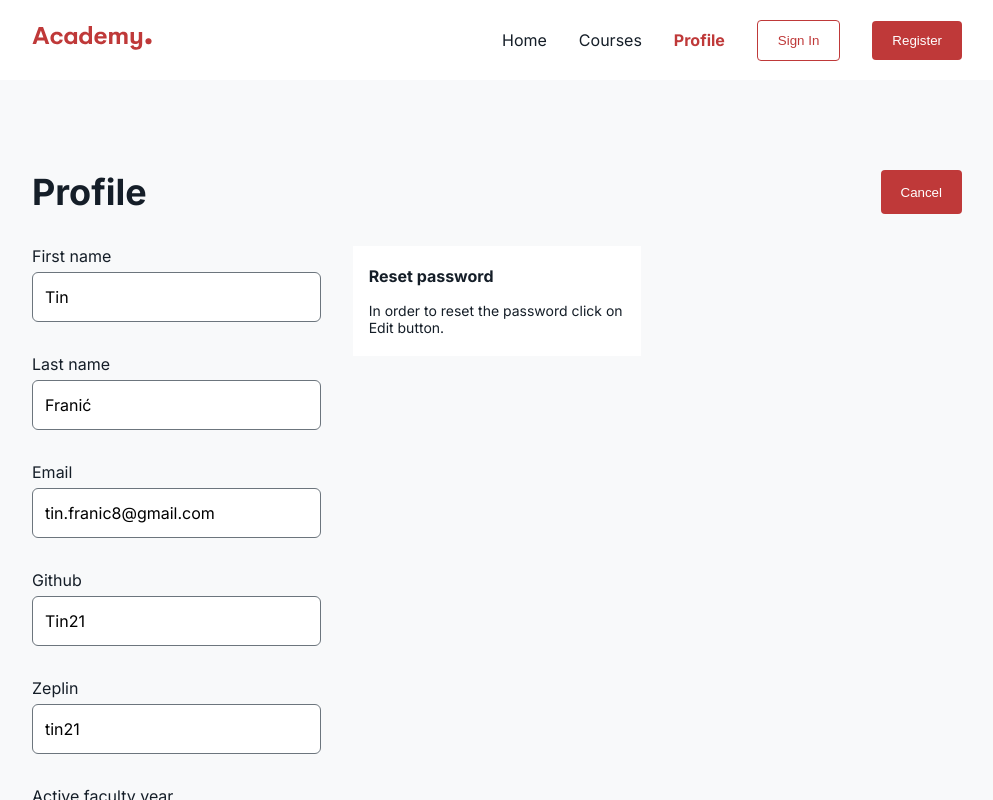
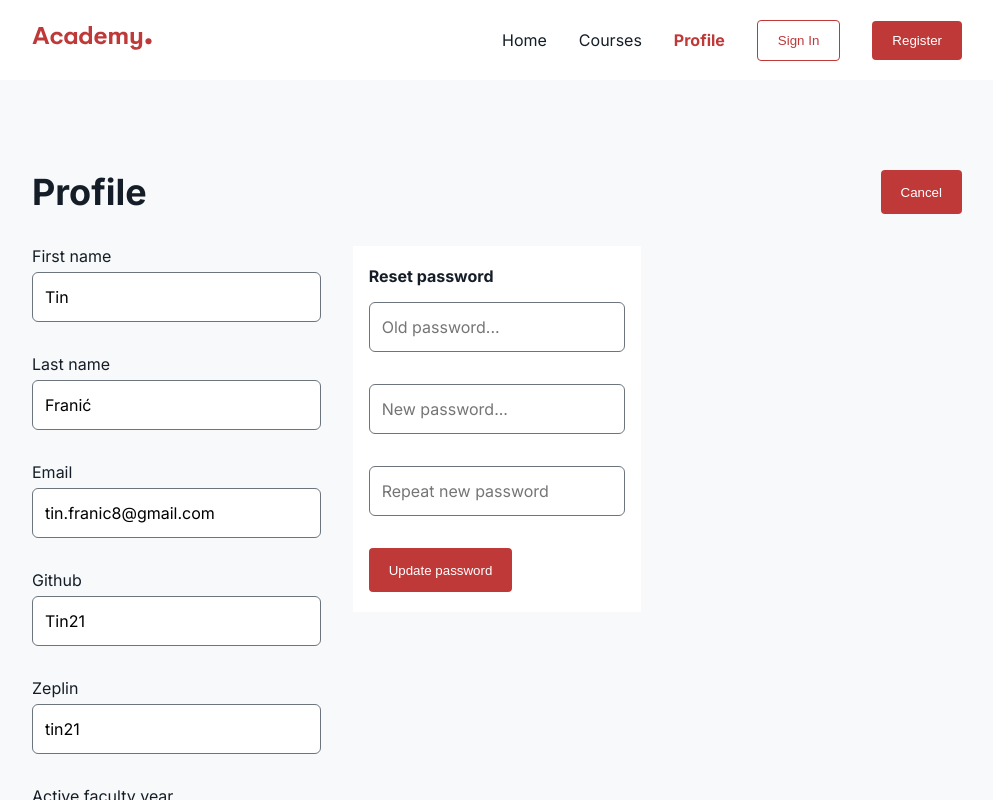
Before and after one commit to Tin21/speck-react, a React (Vite) app: page /profile in a window 1280 px wide. Both pictures are taken after a click on the button "Edit". Shown: the top 800 px of the page, without its empty margins (143-1136 px from the left). Built offline with nearby package versions, Linux system fonts and the light colour scheme.

Commit message:
Added reseting passwords on Profile page

```diff
--- a/src/pages/Profile/Profile.jsx
+++ b/src/pages/Profile/Profile.jsx
@@ -271,12 +271,73 @@ const Profile = () => {
                 </Form>
               )}
             </Formik>
+
+            {!editing && (
               <ResetPassBackground>
                 <ResetPassTitle>Reset password</ResetPassTitle>
                 <ResetPassSubtitle>
                   In order to reset the password click on Edit button.
                 </ResetPassSubtitle>
               </ResetPassBackground>
+            )}
+            {editing && (
+              <ResetPassBackground>
+                <ResetPassTitle>Reset password</ResetPassTitle>
+                <Formik
+                  initialValues={{
+                    oldPassword: "",
+                    newPassword: "",
+                    repeatPassword: "",
+                  }}
+                >
+                  {(formik) => (
+                    <Form isProfileForm>
+                      <FormRow>
+                        <Field
+                          type="password"
+                          name="oldPassword"
+                          placeholder="Old password..."
+                          disabled={formik.isSubmitting}
+                        />
+                        <ErrorMessage component={"div"} name="oldPassword" />
+                      </FormRow>
+
+                      <FormRow>
+                        <Field
+                          type="password"
+                          name="newPassword"
+                          placeholder="New password..."
+                          disabled={formik.isSubmitting}
+                        />
+                        <ErrorMessage component={"div"} name="newPassword" />
+                      </FormRow>
+
+                      <FormRow>
+                        <Field
+                          type="password"
+                          name="passwordRepeat"
+                          placeholder="Repeat new password"
+                          disabled={formik.isSubmitting}
+                        />
+                        <ErrorMessage component={"div"} name="passwordRepeat" />
+                      </FormRow>
+
+                      <FormRow>
+                        <Button
+                          isSecondary
+                          type="submit"
+                          disabled={formik.isSubmitting}
+                        >
+                          {formik.isSubmitting
+                            ? "Processing..."
+                            : "Update password"}
+                        </Button>
+                      </FormRow>
+                    </Form>
+                  )}
+                </Formik>
+              </ResetPassBackground>
+            )}
           </Grid>
         )}
       </SectionInner>
```
Lines whose indentation alone changed are shown as unchanged.
